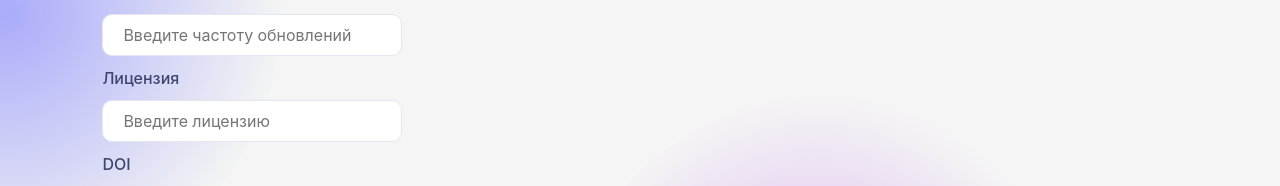
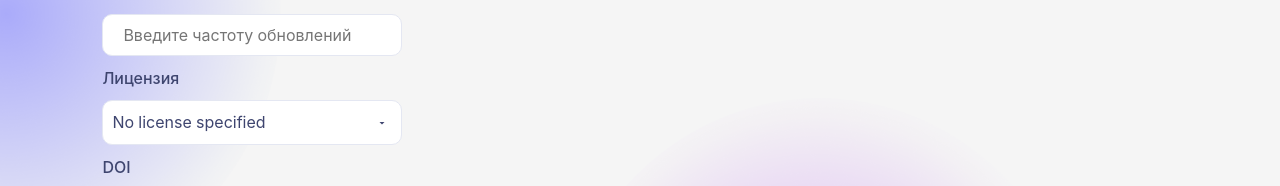
Before and after one commit to sayfetik/tab-with-datasets-frontend, a React (Create React App) app: page /upload in a window 1280 px wide. Shown: the part 1051-1237 px from the top of the page. Built offline with nearby package versions, Linux system fonts and the light colour scheme.

Commit message:
update-license-selection

```diff
--- a/src/components/Upload/Upload.js
+++ b/src/components/Upload/Upload.js
@@ -75,7 +75,23 @@ const Upload = () => {
                     />
                     <Input label="Источник" placeholder="Введите источник"/>
                     <Input label="Частота обновлений" placeholder="Введите частоту обновлений"/>
-                    <Input label="Лицензия" placeholder="Введите лицензию"/>
+                    <div className='metadataLabel'>Лицензия</div>
+                    <select className="visible" id="metadataField">
+                        <option value="Private">Public Domain Mark - Public Domain</option>
+                        <option value="Public">Open Data Commons Public Domain Dedication and License - PDDL</option>
+                        <option value="Private">Creative Commons Attribution 4.0 International CC-BY</option>
+                        <option value="Private">Community Data License Agreement – CDLA Permissive-2.0</option>
+                        <option value="Private">Open Data Commons Attribution License - ODC-BY</option>
+                        <option value="Private">Creative Commons Attribution-ShareAlike 4.0 International - CC-BY-SA</option>
+                        <option value="Private">Community Data License Agreement – CDLA-Sharing-1.0</option>
+                        <option value="Private">Open Data Commons Open Database License - ODC-ODbL</option>
+                        <option value="Private">Creative Commons Public Domain Dedication</option>
+                        <option value="Private">Creative Commons Attribution-NonCommercial 4.0 International - CC BY-NC</option>
+                        <option value="Private">Creative Commons Attribution-NonCommercial-ShareAlike 4.0 International - CC BY-NC-SA</option>
+                        <option value="Private">Open Data Commons Open Database License - ODC-ODbL</option>
+                        <option value="Private">Additional License Coverage Options</option>
+                        <option value="Private" selected>No license specified</option>
+                    </select>
                     <Input label="DOI" placeholder="Укажите doi"/>
                 </div>
 
```
